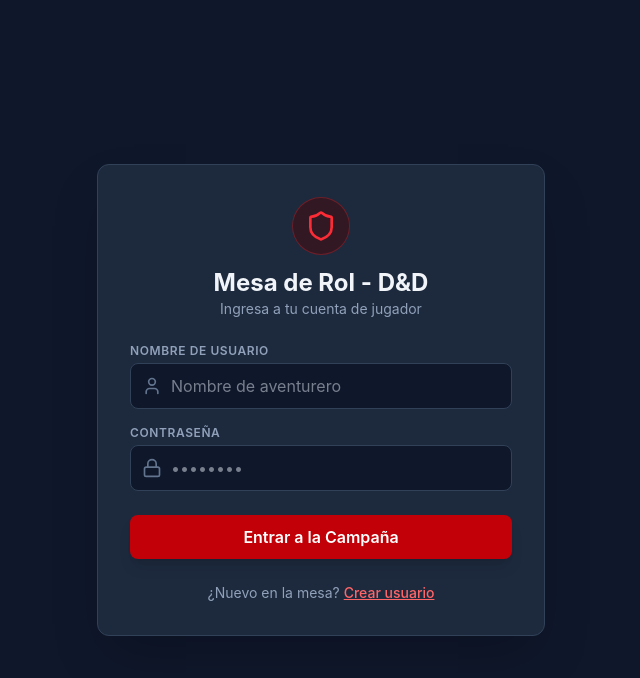
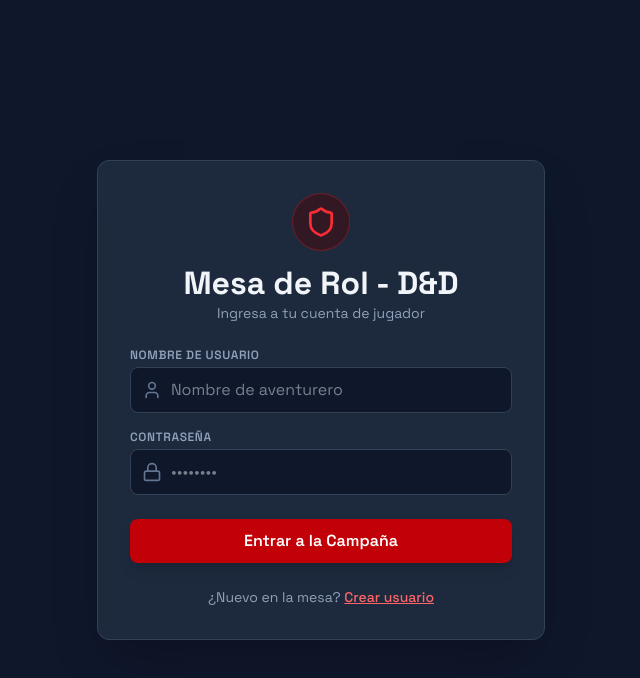
Before and after one commit to elelepeka2/DnDCS, a React app in the folder frontend/: page /login in a window 1280 px wide. Shown: the top 678 px of the page, without its empty margins (319-959 px from the left). Built offline with nearby package versions, Linux system fonts and the light colour scheme; no server answers; the HTML template or start-up script is replaced by a standard one.

Commit message:
feat(frontend): add dark-first B&W design tokens to index.css

```diff
--- a/frontend/src/index.css
+++ b/frontend/src/index.css
@@ -1 +1,68 @@
+@import url('https://fonts.googleapis.com/css2?family=Space+Grotesk:wght@300..700&display=swap');
 @import "tailwindcss";
+
+/* Design tokens — B&W dark-first (SDD frontend-redesign, Phase 1). */
+@theme {
+  /* Ink scale (dark-first) */
+  --color-ink-950: #0A0A0B; /* page background */
+  --color-ink-900: #111113; /* cards */
+  --color-ink-800: #1C1C20; /* inputs */
+  --color-ink-700: #2A2A2F; /* hairline borders */
+  --color-ink-400: #8A8A90; /* muted text (5.8:1 on ink-950) */
+  --color-ink-200: #D8D8DB;
+  --color-ink-50: #F5F5F6; /* primary text */
+
+  /* Single signal accent — HP, errors, destructive only */
+  --color-signal-500: #FF4F45; /* 6.1:1 on ink-950 */
+  --color-signal-600: #E03A31; /* pressed state (3.9:1 on ink-800) */
+
+  /* Typography: Space Grotesk variable + system mono numerals */
+  --font-sans: "Space Grotesk", system-ui, sans-serif;
+  --font-display: "Space Grotesk", system-ui, sans-serif;
+  --font-mono: ui-monospace, monospace;
+
+  /* Type scale ~1.25: 12/14/16/20/24/32 (3xl keeps the ladder ordered) */
+  --text-xs: 0.75rem;
+  --text-xs--line-height: 1rem;
+  --text-sm: 0.875rem;
+  --text-sm--line-height: 1.25rem;
+  --text-base: 1rem;
+  --text-base--line-height: 1.5;
+  --text-lg: 1.25rem;
+  --text-lg--line-height: 1.5;
+  --text-xl: 1.5rem;
+  --text-xl--line-height: 1.33;
+  --text-2xl: 2rem;
+  --text-2xl--line-height: 1.25;
+  --text-3xl: 2.5rem;
+  --text-3xl--line-height: 1.2;
+
+  /* Radius: structure sharp (0), controls 8px, FAB/pill 999px */
+  --radius-control: 8px;
+  --radius-pill: 999px;
+
+  /* 4px spacing base (matches Tailwind default) */
+  --spacing: 0.25rem;
+}
+
+/* Dark-first page shell: body 16/1.5 */
+body {
+  background-color: var(--color-ink-950);
+  color: var(--color-ink-50);
+  font-family: var(--font-sans);
+  font-size: 1rem;
+  line-height: 1.5;
+  font-weight: 400;
+}
+
+/* Reduced motion: fades/instant only, content never blocked (design Motion Spec) */
+@media (prefers-reduced-motion: reduce) {
+  *,
+  *::before,
+  *::after {
+    animation-duration: 0.01ms !important;
+    animation-iteration-count: 1 !important;
+    transition-duration: 0.1s !important;
+    scroll-behavior: auto !important;
+  }
+}
```
